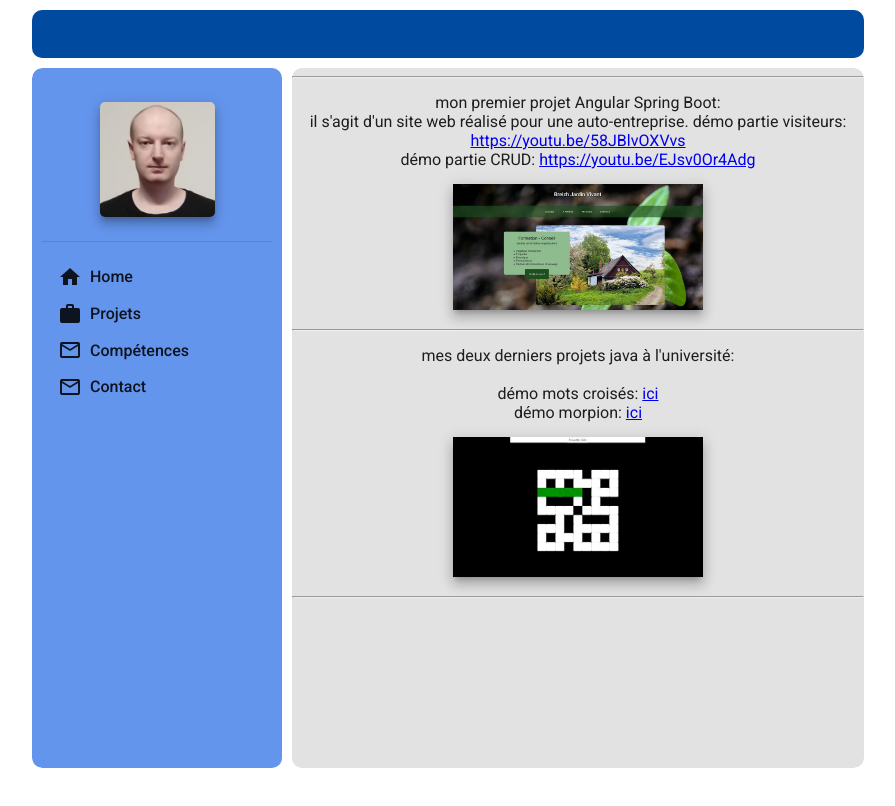
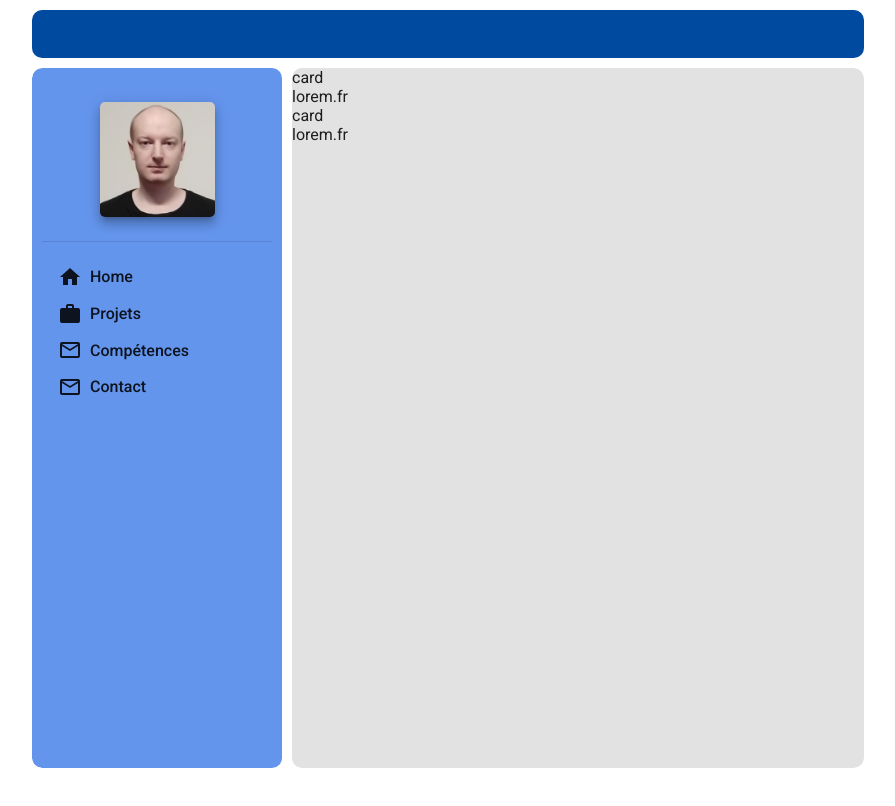
Before and after one commit to faberthet/cv, an Angular app: page /projets in a window 1280 px wide. Shown: the top 806 px of the page, without its empty margins (192-1087 px from the left). Built offline with nearby package versions, Linux system fonts and the light colour scheme.

Commit message:
props projet

```diff
--- a/src/app/app.module.ts
+++ b/src/app/app.module.ts
@@ -19,6 +19,7 @@ import { LangagesComponent } from './pages/competences/langages/langages.compone
 import { FormationsComponent } from './pages/competences/formations/formations.component';
 import { AutresComponent } from './pages/competences/autres/autres.component';
 import { InteretsComponent } from './pages/competences/interets/interets.component';
+import { ProjetComponent } from './pages/projets/projet/projet.component';
 
 
 @NgModule({
@@ -31,7 +32,8 @@ import { InteretsComponent } from './pages/competences/interets/interets.compone
     LangagesComponent,
     FormationsComponent,
     AutresComponent,
-    InteretsComponent
+    InteretsComponent,
+    ProjetComponent
   ],
   imports: [
     BrowserModule,
--- /dev/null
+++ b/src/app/data/portfolioData.ts
@@ -0,0 +1,18 @@
+import { Project } from "../models/project";
+
+export const Projects: Project[] = [
+    {
+        name:'lorem.fr',
+        languages:['typescript', 'css'],
+        source: 'google.com',
+        info: 'truk machin bidule',
+        picture:'/image.jpg'
+    },
+    {
+        name:'lorem.fr',
+        languages:['typescript', 'css'],
+        source: 'google.com',
+        info: 'truk machin bidule',
+        picture:'/image.jpg'
+    }
+]
--- /dev/null
+++ b/src/app/models/project.ts
@@ -0,0 +1,7 @@
+export class Project {
+    name!: string;
+    languages!: string[];
+    source!: string;
+    info!: string;
+    picture!: string;
+}
--- /dev/null
+++ b/src/app/pages/projets/projet/projet.component.html
@@ -0,0 +1,2 @@
+<div>card</div>
+{{project.name}}
--- /dev/null
+++ b/src/app/pages/projets/projet/projet.component.ts
@@ -0,0 +1,16 @@
+import { Component, OnInit, Input } from '@angular/core';
+import { Project } from 'src/app/models/project';
+
+@Component({
+  selector: 'app-projet',
+  templateUrl: './projet.component.html',
+  styleUrls: ['./projet.component.css']
+})
+export class ProjetComponent implements OnInit {
+  @Input() project: Project = new Project;
+  constructor() { }
+
+  ngOnInit(): void {
+  }
+
+}
--- a/src/app/pages/projets/projets.component.css
+++ b/src/app/pages/projets/projets.component.css
@@ -1,5 +1,5 @@
-.projectcontent{
-    /* padding: 20px 50px; */
+/* .projectcontent{
+
     width: 100%;
 }
 .projectcontent > div{
@@ -39,4 +39,4 @@ width: 300px;
         margin-top: 15px;
     }
 
-}
+} */
--- a/src/app/pages/projets/projets.component.html
+++ b/src/app/pages/projets/projets.component.html
@@ -1,4 +1,22 @@
+<div *ngFor="let project of projects">
+    <app-projet [project]="project"></app-projet>
+</div>
 
+
+
+
+
+
+
+
+
+
+
+
+
+
+
+<!--
 <div class="projectcontent">
     <hr>
     <div>
@@ -27,4 +45,4 @@
     </div>
     <hr>
 
-</div>
+</div> -->
--- a/src/app/pages/projets/projets.component.ts
+++ b/src/app/pages/projets/projets.component.ts
@@ -1,4 +1,6 @@
 import { Component, OnInit } from '@angular/core';
+import { Projects } from 'src/app/data/portfolioData';
+import { Project } from 'src/app/models/project';
 
 @Component({
   selector: 'app-projets',
@@ -6,7 +8,7 @@ import { Component, OnInit } from '@angular/core';
   styleUrls: ['./projets.component.css']
 })
 export class ProjetsComponent implements OnInit {
-
+  projects:Project[]=Projects
   constructor() { }
 
   ngOnInit(): void {
```
Also changed, not shown: src/app/pages/projets/projet/projet.component.css (added), 2 other files (tests, documents, lock files or other folders).
